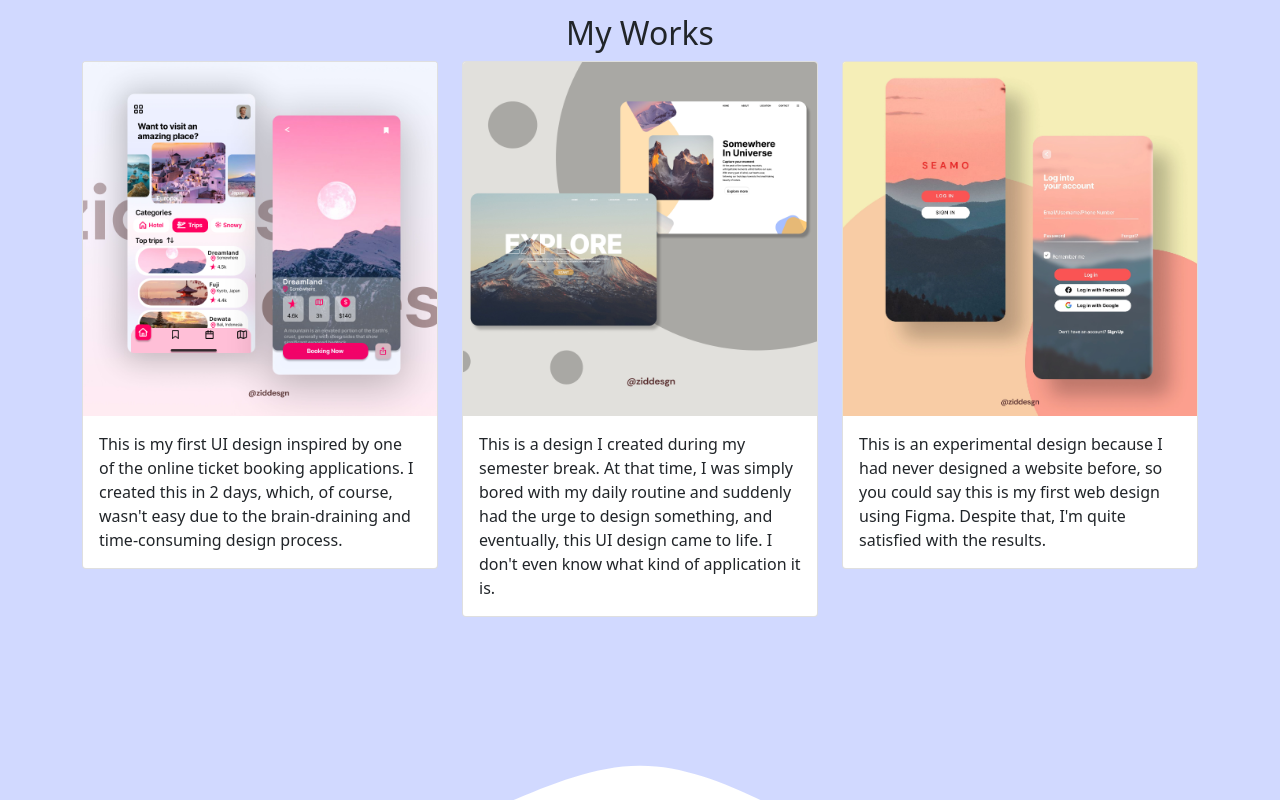
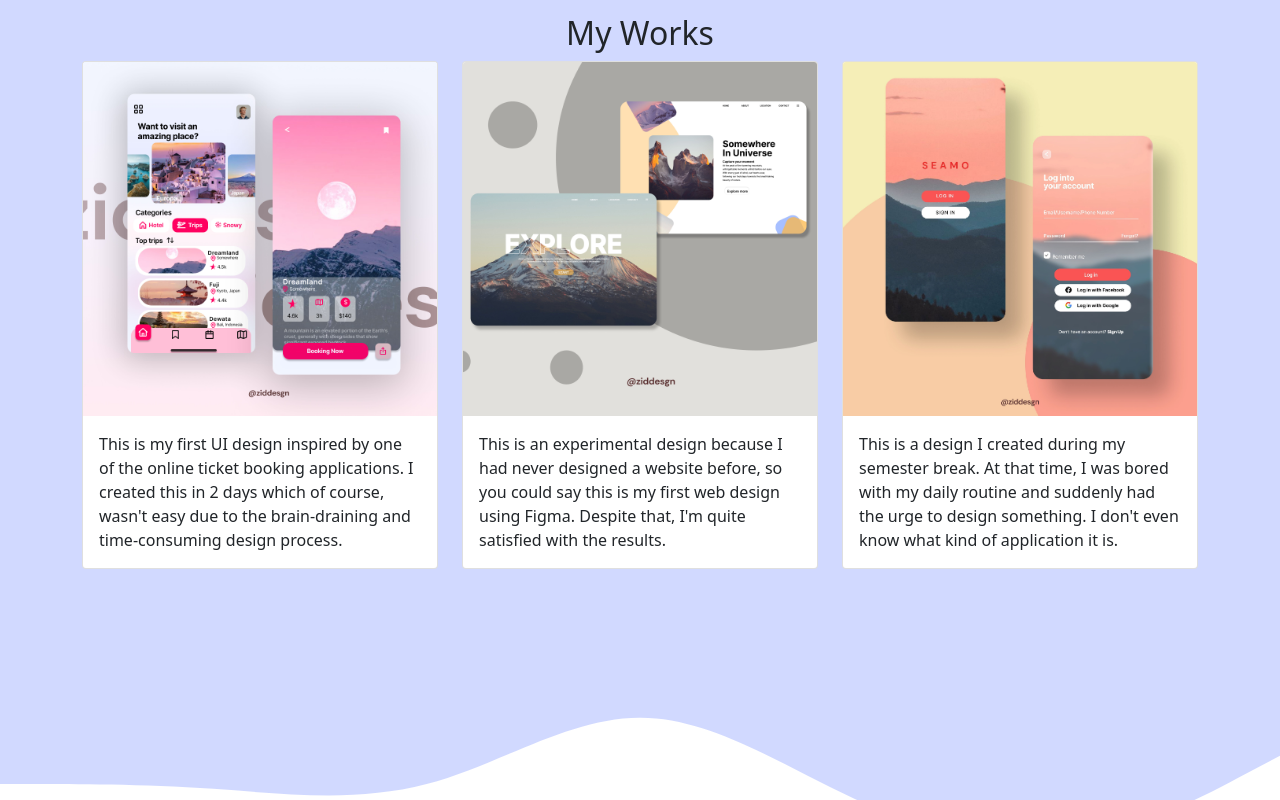
Before and after one commit to fahrurozid/fahrurozid, a plain HTML site: page index.html in a window 1280 px wide. Shown: the part 1576-2376 px from the top of the page. Drawn offline with nearby package versions, Linux system fonts and the light colour scheme.

Commit message:
Update Semester

```diff
--- a/index.html
+++ b/index.html
@@ -67,7 +67,7 @@
         <div class="row justify-content-center fs-5 text-center">
           <div class="col-md-4">
             <p>
-              Hello, my name is Rozid. I am a Computer and Network Engineering student, and I am currently in my second semester. I was born in Buton on June 5, 2005, so I am currently 18 years old. I live in Makassar now, which is far from
+              Hello, my name is Rozid. I am a Computer and Network Engineering student, and I am currently in my third semester. I was born in Buton on June 5, 2005, so I am currently 18 years old. I live in Makassar now, which is far from
               my hometown because my university is located in this city. I am an alumni of SMAN 2 Kapontori.
             </p>
           </div>
@@ -103,7 +103,7 @@
               <img src="img/Travel UI full.jpg" class="card-img-top" alt="UI design travel application" />
               <div class="card-body">
                 <p class="card-text">
-                  This is my first UI design inspired by one of the online ticket booking applications. I created this in 2 days, which, of course, wasn't easy due to the brain-draining and time-consuming design process.
+                  This is my first UI design inspired by one of the online ticket booking applications. I created this in 2 days which of course, wasn't easy due to the brain-draining and time-consuming design process.
                 </p>
               </div>
             </div>
@@ -112,10 +112,7 @@
             <div class="card">
               <img src="img/Desktop - 2 (2) resz.jpg" class="card-img-top" alt="UI design travel application" />
               <div class="card-body">
-                <p class="card-text">
-                  This is a design I created during my semester break. At that time, I was simply bored with my daily routine and suddenly had the urge to design something, and eventually, this UI design came to life. I don't even know what
-                  kind of application it is.
-                </p>
+                <p class="card-text">This is an experimental design because I had never designed a website before, so you could say this is my first web design using Figma. Despite that, I'm quite satisfied with the results.</p>
               </div>
             </div>
           </div>
@@ -123,7 +120,7 @@
             <div class="card">
               <img src="img/Desktop - 1 resize.jpg" class="card-img-top" alt="UI design travel application" />
               <div class="card-body">
-                <p class="card-text">This is an experimental design because I had never designed a website before, so you could say this is my first web design using Figma. Despite that, I'm quite satisfied with the results.</p>
+                <p class="card-text">This is a design I created during my semester break. At that time, I was bored with my daily routine and suddenly had the urge to design something. I don't even know what kind of application it is.</p>
               </div>
             </div>
           </div>
```
Also changed, not shown: img/1694094110425.jpg (deleted).
